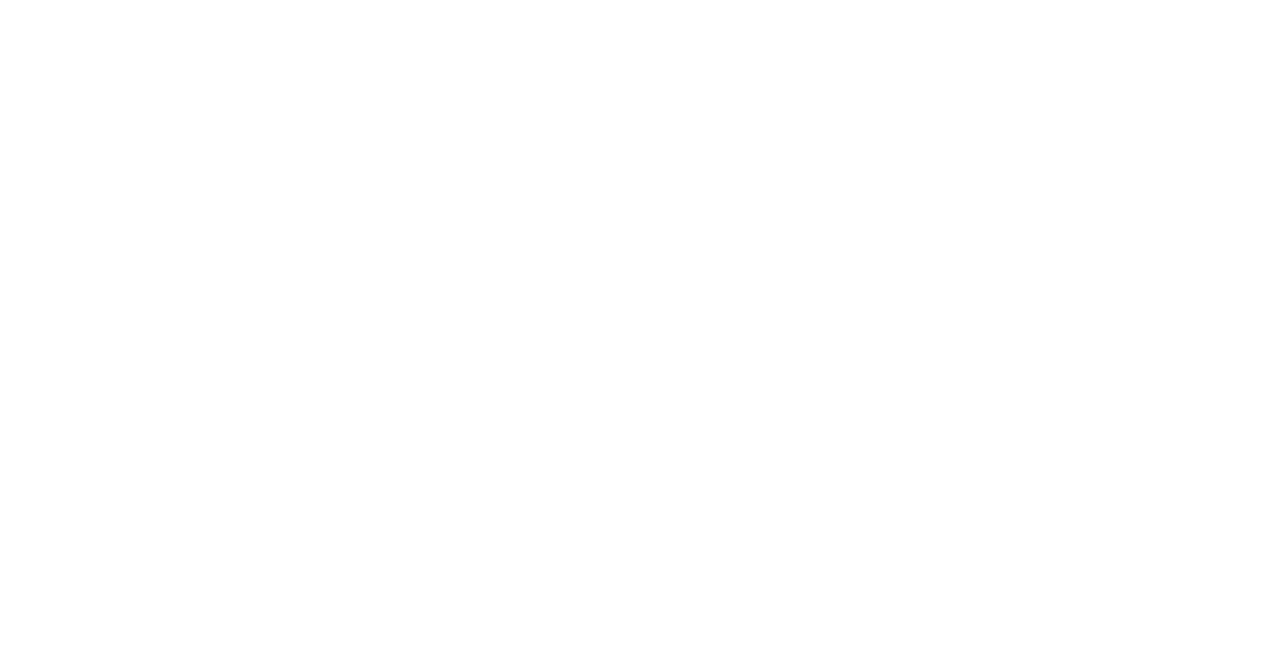
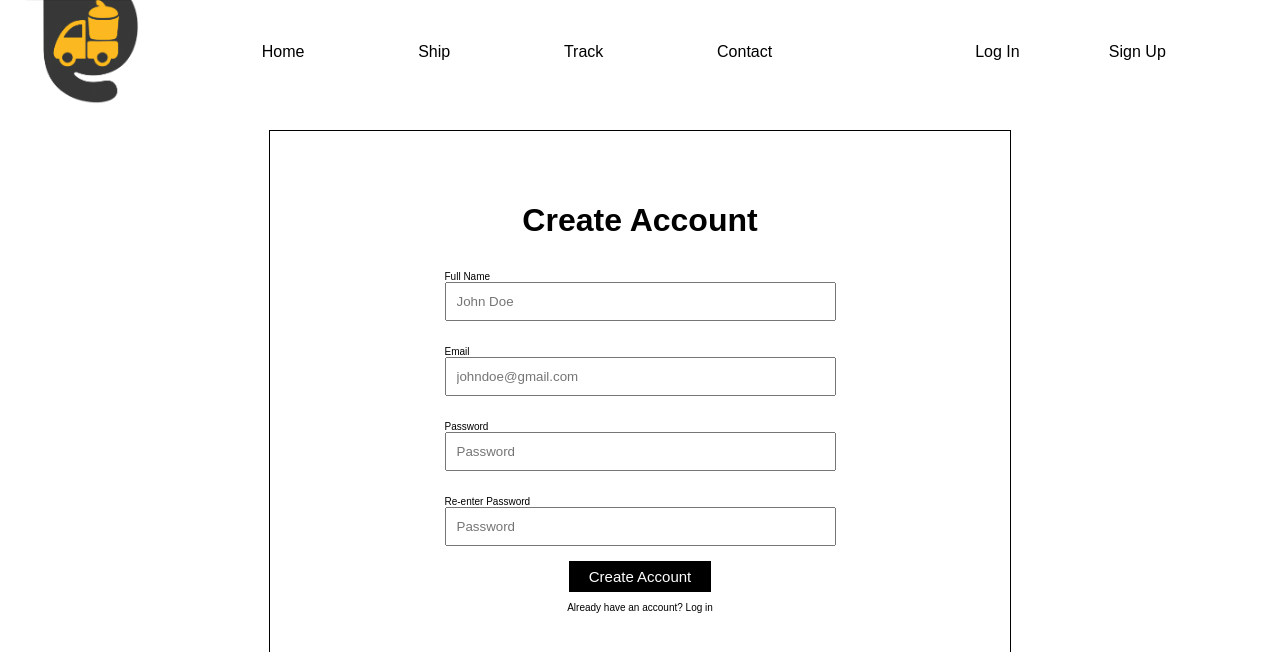
Before and after one commit to farhandotdev/Project, a React (Create React App) app: page /signup in a window 1280 px wide. Before the commit this address had no page. Shown: the top 652 px of the page. Built offline with nearby package versions, Linux system fonts and the light colour scheme.

Commit message:
Final update in frontend

```diff
--- a/src/App.js
+++ b/src/App.js
@@ -4,6 +4,9 @@
 import Contact from "./Contact";
 import Home from "./Home";
 import Track from "./Track";
+import Login from "./Login";
+import Signup from "./Signup";
+
 function App() {
   return (
     <div className="App">
@@ -13,6 +16,8 @@
           <Route path="/book" element={<Book />} />
           <Route path="/track" element={<Track />} />
           <Route path="/contact" element={<Contact />} />
+          <Route path="/login" element={<Login />} />
+          <Route path="/signup" element={<Signup />} />
         </Routes>
       </BrowserRouter>
     </div>
--- a/src/Book.js
+++ b/src/Book.js
@@ -5,46 +5,142 @@
 import Banners from "./Components/Banners";
 import { Link } from "react-router-dom";
 
-import BookBanner from "./book.jpg";
+import TrackBanner from "./track.jpg";
+// import BookBanner from "./book.jpg";
 
 function Book() {
   return (
     <div>
       <div>
         <Nav />
-        <Banners icon={BookBanner} />
+        <Banners icon={TrackBanner} />
         <div className="overview">
-          <div className="bookingCard">
-            <div className="bookHeading">
-              <h1>TRACK YOUR ORDER</h1>
+          <div className="overviewOne">
+            <div className="ship">
+              <div className="shipHeading">
+                <h3>SHIP YOUR ORDER</h3>
               </div>
-            <div className="bookInput">
-              <div className="radio-group">
+              <form>
+                <fieldset>
+                  <legend>Sender's Details:</legend>
+                  <div className="shipForm">
                     <input
-                  type="radio"
-                  id="mobile-number"
-                  name="identifier"
-                  defaultValue="mobile-number"
+                      type="text"
+                      id="fname"
+                      placeholder="Full name:"
+                      name="fname"
                     />
-                <label htmlFor="mobile-number">Mobile Number</label>
+                    <br />
+                    <br />
                     <input
-                  type="radio"
-                  id="tracking-id"
-                  name="identifier"
-                  defaultValue="tracking-id"
+                      type="text"
+                      id="contactNo"
+                      placeholder="Contact no:"
+                      name="lname"
                     />
-                <label htmlFor="tracking-id">Tracking ID</label>
+                    <br />
+                    <br />
                     <input
-                  type="radio"
-                  id="order-id"
-                  name="identifier"
-                  defaultValue="order-id"
+                      type="email"
+                      id="email"
+                      placeholder="Email ID:"
+                      name="email"
                     />
-                <label htmlFor="order-id">Order ID</label>
+                    <br />
+                    <br />
+                    <input
+                      type="email"
+                      id="address1"
+                      placeholder="Address Line 1:"
+                      name="email"
+                    />
+                    <br />
+                    <br />
+                    <input
+                      type="email"
+                      id="address2"
+                      placeholder="Address Line 2:"
+                      name="email"
+                    />
+                    <br />
+                    <br />
                   </div>
+                </fieldset>
+              </form>
+              <form>
+                <fieldset>
+                  <legend>Receiver's Details:</legend>
+                  <div className="shipForm">
+                    <input
+                      type="text"
+                      id="fname"
+                      placeholder="Full name:"
+                      name="fname"
+                    />
+                    <br />
+                    <br />
+                    <input
+                      type="text"
+                      id="contactNo"
+                      placeholder="Contact no:"
+                      name="lname"
+                    />
+                    <br />
+                    <br />
+                    <input
+                      type="email"
+                      id="email"
+                      placeholder="Email ID:"
+                      name="email"
+                    />
+                    <br />
+                    <br />
+                    <input
+                      type="email"
+                      id="address1"
+                      placeholder="Address Line 1:"
+                      name="email"
+                    />
+                    <br />
+                    <br />
+                    <input
+                      type="email"
+                      id="address2"
+                      placeholder="Address Line 2:"
+                      name="email"
+                    />
+                    <br />
+                    <br />
+                    {/* <input type="submit" value="Submit"> */}
                   </div>
-            <input type="text" placeholder="Enter the option" id="trackingID" />
-            <button>Get OTP and Track</button>
+                </fieldset>
+              </form>
+              <form>
+                <fieldset>
+                  <legend>Consignment Details:</legend>
+                  <div className="shipForm">
+                    <input
+                      type="text"
+                      id="fname"
+                      placeholder="Actual Weight Of Consignment (in Kg)"
+                      name="fname"
+                    />
+                    <br />
+                    <br />
+                    <input
+                      type="text"
+                      id="contactNo"
+                      placeholder="Dimension Of Consignment ( LxBxH )"
+                      name="lname"
+                    />
+                    <br />
+                    <br />
+                    {/* <input type="submit" value="Submit"> */}
+                  </div>
+                </fieldset>
+              </form>
+              <button id="shipNow">Ship Now</button>
+            </div>
           </div>
         </div>
       </div>
--- a/src/Components/Nav.js
+++ b/src/Components/Nav.js
@@ -11,13 +11,13 @@
           <Link to="/" className="active">
             Home
           </Link>
+          <Link to="/book">Ship</Link>
           <Link to="/track">Track</Link>
-          <Link to="/book">Book</Link>
           <Link to="/contact">Contact</Link>
         </div>
         <div className="nav-right">
-          <button>Log In</button>
-          <button>Sign Up</button>
+          <Link to="/login">Log In</Link>
+          <Link to="/signup">Sign Up</Link>
         </div>
       </nav>
     </div>
--- a/src/Contact.js
+++ b/src/Contact.js
@@ -3,7 +3,7 @@
 import Footer from "./Components/Footer";
 import Nav from "./Components/Nav";
 import Banners from "./Components/Banners";
-import { Link } from "react-router-dom";
+// import { Link } from "react-router-dom";
 
 import ContactBanner from "./contact.jpg";
 
@@ -13,19 +13,34 @@
       <div>
         <Nav />
         <Banners icon={ContactBanner} />
-        <div className="overview">
-          <div className="overviewOne">
-            <div className="overviewButton">
-              <Link to="/contact" className="link">
-                Contact
-              </Link>
+        <div className="login">
+          <h1>Get in touch</h1>
+          <div className="main">
+            <div className="credential">
+              <p>Name</p>
+              <input type="text" placeholder="John Doe" />
+            </div>
+            <div className="credential">
+              <p>Email</p>
+              <input type="email" placeholder="johndoe@gmail.com" />
+            </div>
+            <div className="credential">
+              <p>Contact</p>
+              <input type="text" placeholder="Contact" />
+            </div>
+            <div className="credential">
+              <p>Message</p>
+              <textarea
+                name
+                id
+                cols={40}
+                rows={10}
+                placeholder="Type your message..."
+                defaultValue={""}
+              />
             </div>
           </div>
-          <div className="overviewOne">
-            <div className="trackSubHead">
-              <label>Connect with us</label>
-            </div>
-          </div>
+          <button className="logButton">Send Message</button>
         </div>
       </div>
       <Footer />
--- /dev/null
+++ b/src/Login.js
@@ -0,0 +1,31 @@
+import React from "react";
+// import logo from "./logo.png";
+import Nav from "./Components/Nav";
+
+function Login() {
+  return (
+    <div>
+      <Nav />
+      <div className="login">
+        {/* <img className="logoSU" src={logo} alt="" /> */}
+        <h1>Welcome to PikcupPal</h1>
+        <div className="main">
+          <div className="credential">
+            <p>Username/email</p>
+            <input type="text" placeholder="Username/Email" />
+          </div>
+          <div className="credential">
+            <p>Password</p>
+            <input type="password" placeholder="Password" />
+          </div>
+        </div>
+        <button className="logButton">Login</button>
+        <p id="noAccount">
+          Don't have an account? <a href>Sign up</a>
+        </p>
+      </div>
+    </div>
+  );
+}
+
+export default Login;
--- /dev/null
+++ b/src/Signup.js
@@ -0,0 +1,38 @@
+import React from "react";
+// import logo from "./logo.png";
+import Nav from "./Components/Nav";
+function Signup() {
+  return (
+    <div>
+      <Nav />
+      <div className="login">
+        {/* <img className="logoSU" src={logo} alt="" /> */}
+        <h1>Create Account</h1>
+        <div className="main">
+          <div className="credential">
+            <p>Full Name</p>
+            <input type="text" placeholder="John Doe" />
+          </div>
+          <div className="credential">
+            <p>Email</p>
+            <input type="email" placeholder="johndoe@gmail.com" />
+          </div>
+          <div className="credential">
+            <p>Password</p>
+            <input type="password" placeholder="Password" />
+          </div>
+          <div className="credential">
+            <p>Re-enter Password</p>
+            <input type="password" placeholder="Password" />
+          </div>
+        </div>
+        <button className="logButton">Create Account</button>
+        <p id="noAccount">
+          Already have an account? <a href>Log in</a>
+        </p>
+      </div>
+    </div>
+  );
+}
+
+export default Signup;
--- a/src/styles.css
+++ b/src/styles.css
@@ -14,17 +14,14 @@
   align-items: center;
   padding-top: 0;
 }
-nav img {
-  width: 10%;
-}
-.bannerImg {
-  height: 200px;
-  width: 100%;
-}
 a {
   text-decoration: none;
   color: black;
 }
+nav img {
+  width: 10%;
+}
+
 .nav-right {
   flex: 1;
   display: flex;
@@ -270,3 +267,45 @@
   background-color: black;
   border: none;
 }
+
+/* Login Page */
+
+.login {
+  padding: 50px;
+  width: 50%;
+  margin: auto;
+  border: 1px solid black;
+  display: flex;
+  flex-direction: column;
+  align-items: center;
+}
+
+.login .logoSU {
+  overflow: visible;
+  width: 50px;
+  border: 1.5px solid black;
+  padding: 17px;
+  border-radius: 50%;
+}
+
+.credential p {
+  margin-bottom: 0px;
+  font-size: 10px;
+}
+
+.credential input {
+  padding: 10px 200px 10px 10px;
+  margin-bottom: 15px;
+}
+
+.logButton {
+  padding: 7px 20px;
+  color: white;
+  background-color: black;
+  border: none;
+  font-size: 15px;
+}
+
+#noAccount {
+  font-size: 10px;
+}
```
Also changed, not shown: src/Track.js (+24 -119 lines). Lines whose indentation alone changed are shown as unchanged.
